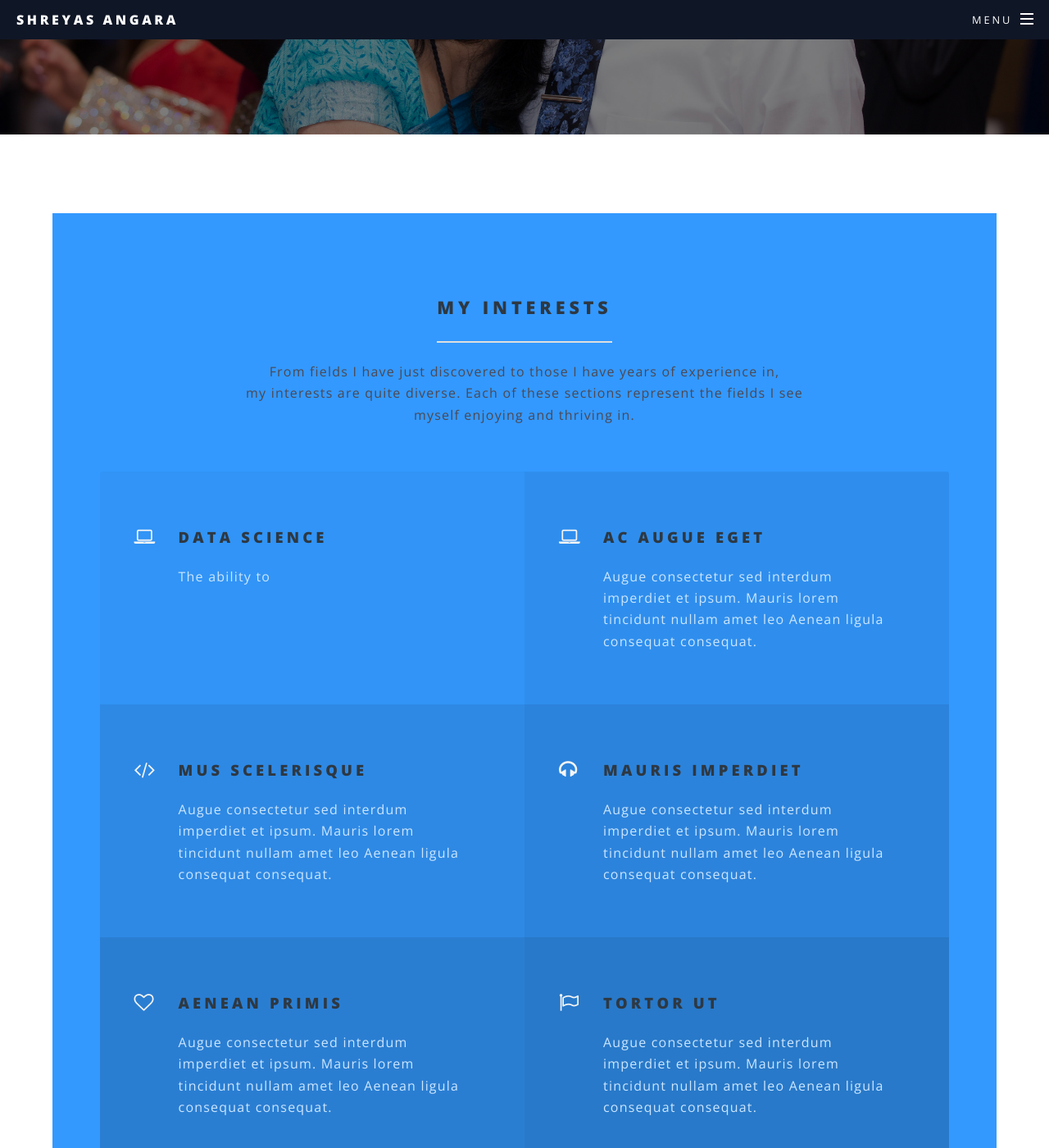
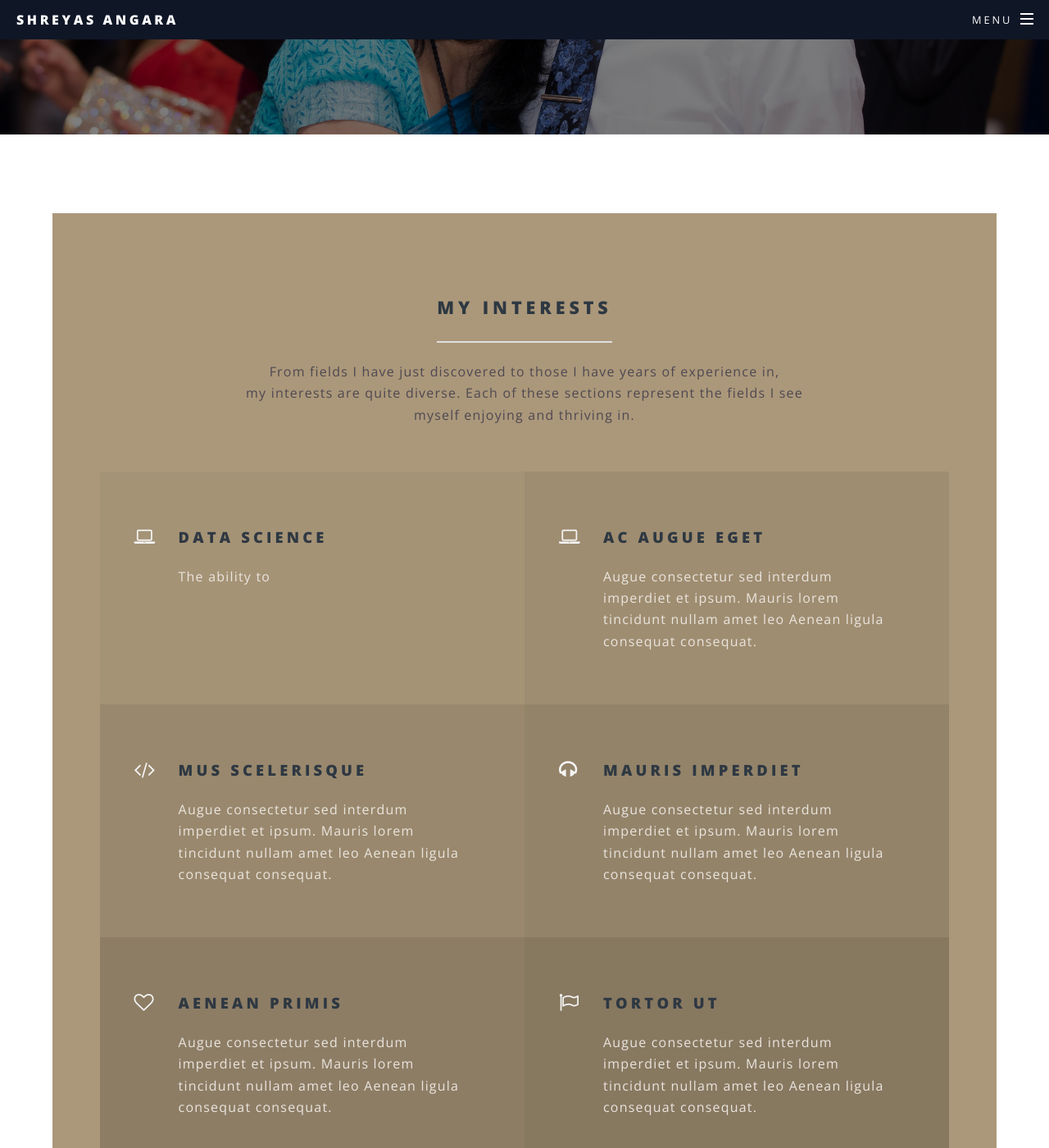
Before and after one commit to shreyas00023/mywebsite, a Jekyll site: the page aboutme.html, which Jekyll copies as it is, in a window 1280 px wide and 1400 px high, scrolled down 256 px. Shown: the whole window at 82% size. Built offline with Jekyll 4.4.1, drawn with Linux system fonts in a browser that asks for light colours.

Commit message:
Update _vars.scss

```diff
--- a/_sass/libs/_vars.scss
+++ b/_sass/libs/_vars.scss
@@ -69,10 +69,10 @@
 		),
 
 		accent3: (
-			bg:				#ff9933,
+			bg:				#f5f5f5,
 			fg-bold:		#ffffff,
-			fg:				mix(#ff9933, #ffffff, 25%),
-			fg-light:		mix(#ff9933, #ffffff, 40%),
+			fg:				mix(#f5f5f5, #ffffff, 25%),
+			fg-light:		mix(#f5f5f5, #ffffff, 40%),
 			border:			rgba(0,0,0,0.125),
 			border-bg:		rgba(255,255,255,0.075),
 			border2:		rgba(0,0,0,0.25),
@@ -80,10 +80,10 @@
 		),
 
 		accent4: (
-			bg:				#ff9900,
+			bg:				#f5f5f5,
 			fg-bold:		#ffffff,
-			fg:				mix(#ff9900, #ffffff, 25%),
-			fg-light:		mix(#ff9900, #ffffff, 40%),
+			fg:				mix(#f5f5f5, #ffffff, 25%),
+			fg-light:		mix(#f5f5f5, #ffffff, 40%),
 			border:			rgba(0,0,0,0.125),
 			border-bg:		rgba(255,255,255,0.075),
 			border2:		rgba(0,0,0,0.25),
@@ -91,10 +91,10 @@
 		),
 
 		accent5: (
-			bg:				#3399ff,
+			bg:				#ab987a,
 			fg-bold:		#ffffff,
-			fg:				mix(#3399ff, #ffffff, 25%),
-			fg-light:		mix(#3399ff, #ffffff, 40%),
+			fg:				mix(#ab987a, #ffffff, 25%),
+			fg-light:		mix(#ab987a, #ffffff, 40%),
 			border:			rgba(0,0,0,0.125),
 			border-bg:		rgba(255,255,255,0.075),
 			border2:		rgba(0,0,0,0.25),
```
